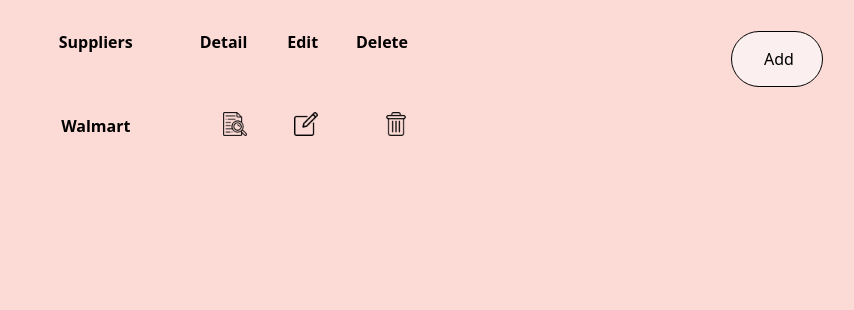
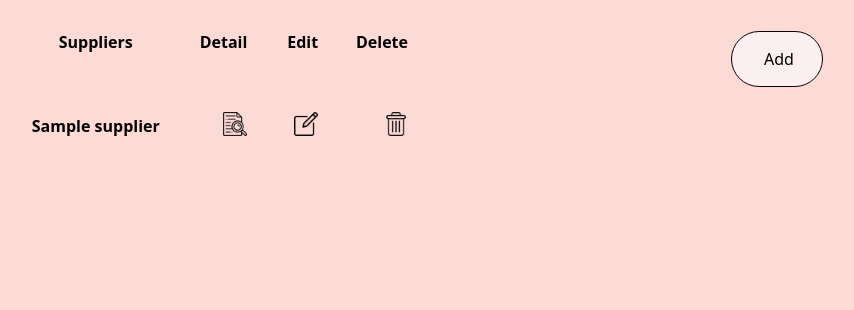
Before and after one commit to jaxonskywalter/IS403_finalProject, a Django app: page /displaySuppliers/ in a window 1280 px wide. Shown: the part 265-575 px from the top of the page, without its empty margins (109-963 px from the left). Run offline with Django 4.2, Linux system fonts and the light colour scheme; tables that the repository leaves empty hold one stand-in row (values such as "Sample post"); lists and menus that the app fills with data are empty.

Commit message:
show suppliers

```diff
--- a/WebPages/views.py
+++ b/WebPages/views.py
@@ -1,5 +1,6 @@
 from django.http import HttpResponse
 from django.shortcuts import render
+from WebPages.models import Supplier, Ingredient
 
 def indexPageView(request) :
     return render(request, 'WebPages/index.html')
@@ -10,6 +11,10 @@
 def updateSuppliersPageView(request) :
     return render(request, 'WebPages/updateSupplier.html')
 def displaySuppliersPageView(request) :
-    return render(request, 'WebPages/displaySupplier.html')
+    data = Supplier.objects.all()
+    context = {
+        'supplier' : data
+    }
+    return render(request, 'WebPages/displaySupplier.html', context)
 def displaySuppliersDetailPageView(request):
     return render(request, 'WebPages/detailSupplier.html')
--- a/crumbl/urls.py
+++ b/crumbl/urls.py
@@ -17,6 +17,6 @@
 from django.urls import path, include
 
 urlpatterns = [
+    path('', include('WebPages.urls')),
     path('admin/', admin.site.urls),
-    path('', include('WebPages.urls')),
 ]
--- a/templates/WebPages/displaySupplier.html
+++ b/templates/WebPages/displaySupplier.html
@@ -25,12 +25,14 @@
                 <th>Edit</th>
                 <th>Delete</th>
             </tr>
+            {%for supplier in supplier%}
             <tr>
-                <th class="name">Walmart</th>
+                <th class="name">{{supplier.name}}</th>
                 <th><img src="{% static 'img/file.png'%}" onclick="transitionToPage(`{%url 'displaySuppliersDetail'%}`)"/></th>
                 <th><img src="{% static 'img/editing.png'%}" onclick="transitionToPage(`{%url 'updateSuppliers'%}`)"/></th>
                 <th><img src="{% static 'img/delete.png'%}" onclick="transitionToPage(`{%url 'deleteSuppliers'%}`)"/></th>
             </tr>
+            {%endfor%}
         </table>
         <a><span onclick="transitionToPage(`{%url 'addSuppliers'%}`)">Add</span></a>
     </div>
```
